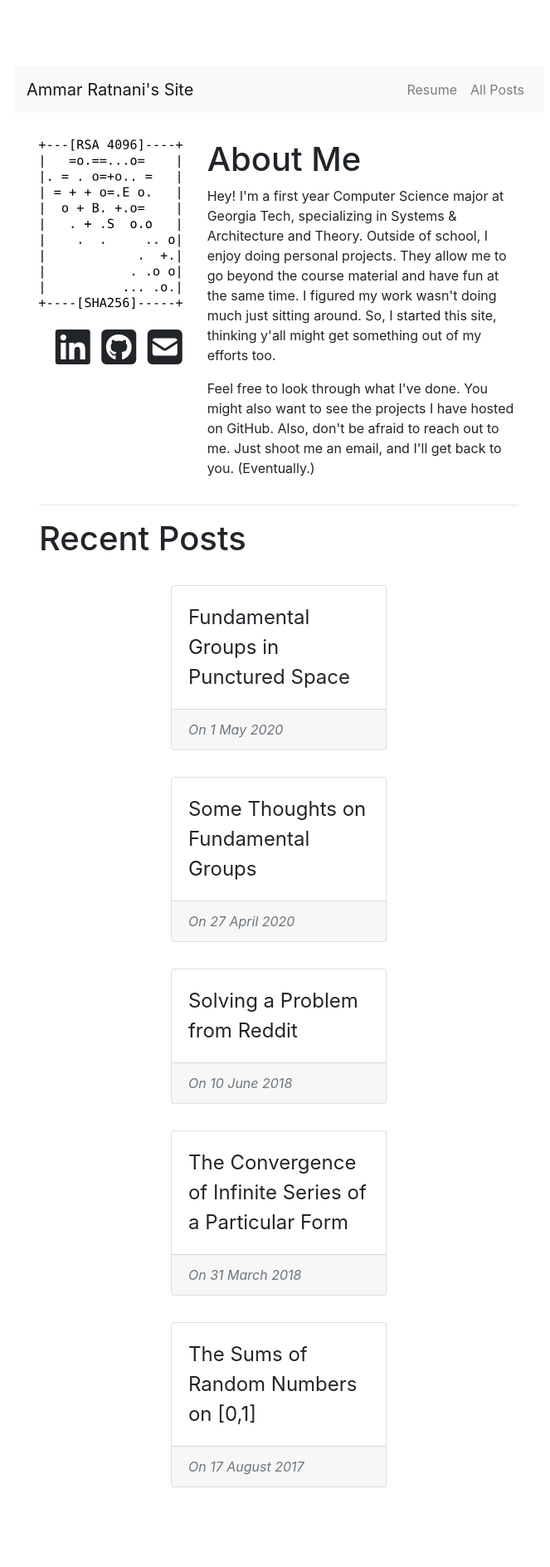
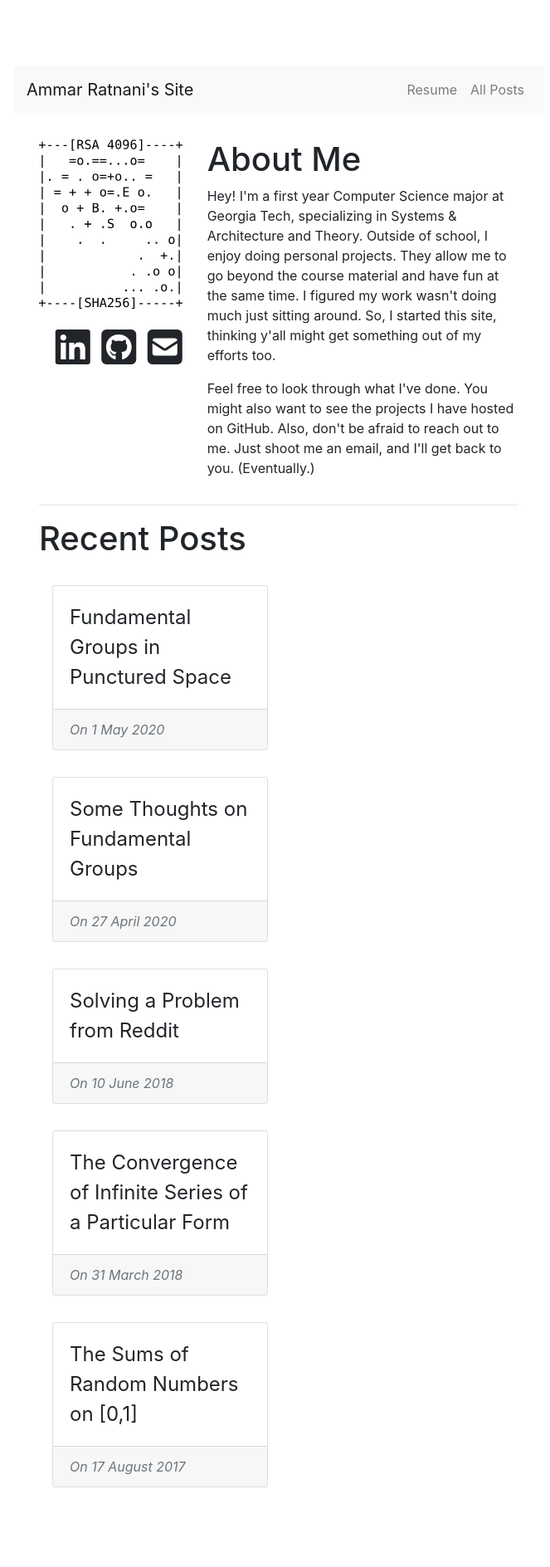
Before and after one commit to ammrat13/ammrat13.github.io, a Jekyll site: the page built from index.html, in a window 1280 px wide. Shown: the whole page at 83% size, without its empty margins (304-967 px from the left). Built offline with Jekyll 4.4.1, drawn with Linux system fonts in a browser that asks for light colours; nearby versions of some CDN libraries.

Commit message:
Made post selection align to start

```diff
--- a/assets/css/util/post_select.scss
+++ b/assets/css/util/post_select.scss
@@ -8,7 +8,7 @@
     display: flex;
     flex-direction: row;
     flex-wrap: wrap;
-    justify-content: space-around;
+    justify-content: flex-start;
     align-items: stretch;
     align-content: stretch;
 }
```
